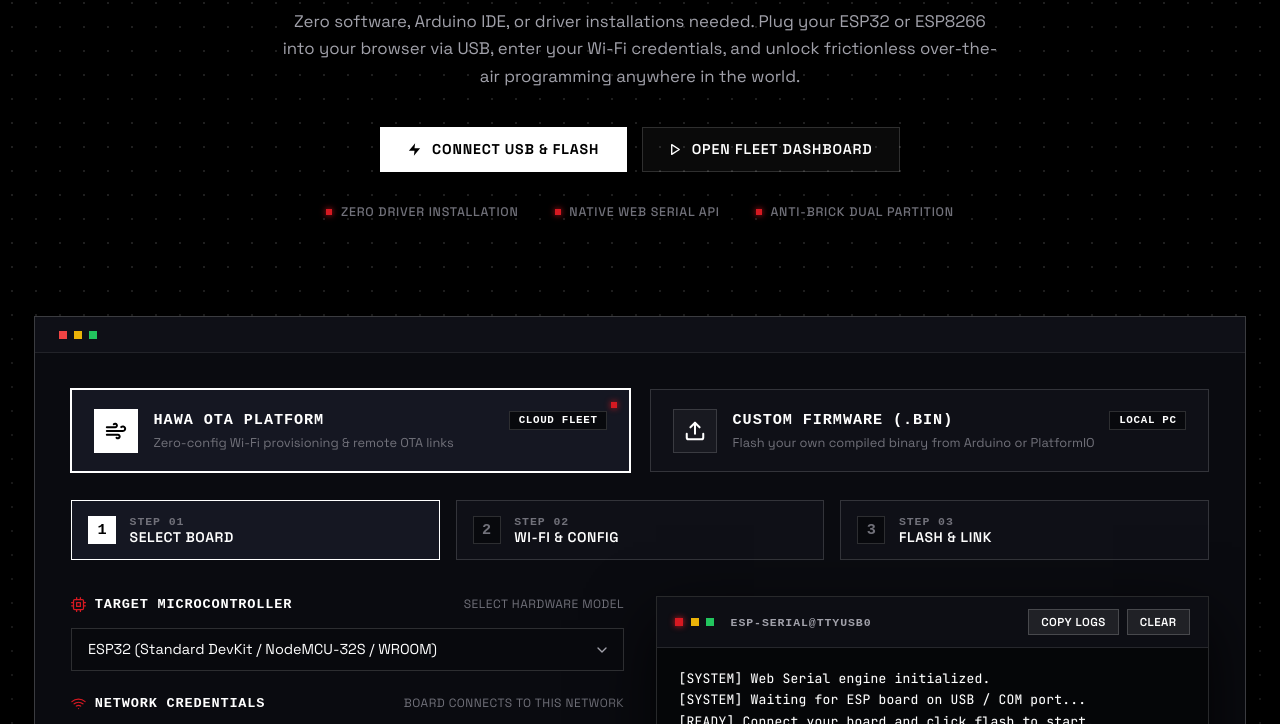
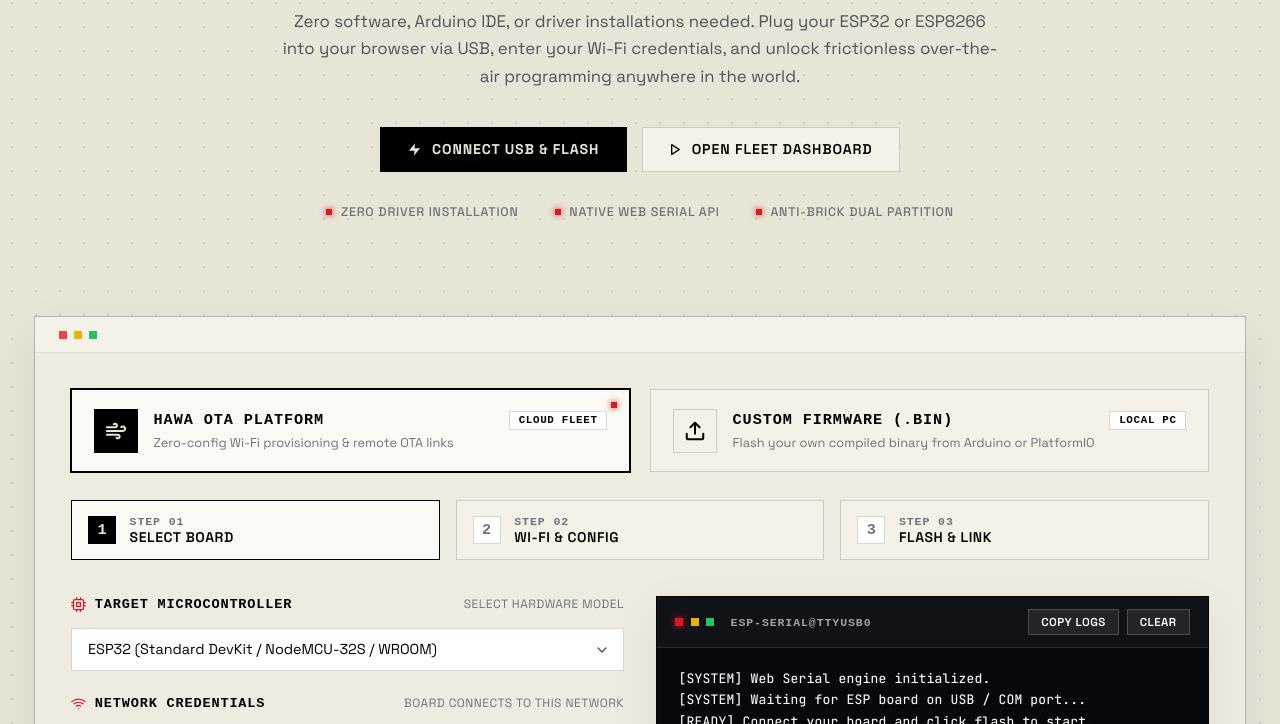
Before and after one commit to sakshyambastakoti/HAWA, a website: page public/flash.html in a window 1280 px wide. Shown: the part 513-1237 px from the top of the page. Drawn offline with Linux system fonts and the light colour scheme; no server answers; a web font is replaced by a local one.

```diff
--- a/public/css/dashboard.css
+++ b/public/css/dashboard.css
@@ -642,25 +642,25 @@
 
 /* Light Theme Overrides for Dashboard */
 [data-theme="light"] {
-  --bg-primary: #f5f5f7;
-  --bg-secondary: #ffffff;
-  --bg-card: #ffffff;
-  --bg-card-hover: #fafafa;
-  --border-color: rgba(0, 0, 0, 0.12);
+  --bg-primary: #e7e5d6;
+  --bg-secondary: #eeece1;
+  --bg-card: #f4f2e8;
+  --bg-card-hover: #faf9f3;
+  --border-color: rgba(0, 0, 0, 0.14);
   --border-glow: rgba(0, 0, 0, 0.25);
   --text-main: #000000;
   --text-muted: #52525b;
 }
 
 [data-theme="light"] body {
-  background-color: #f5f5f7;
-  background-image: radial-gradient(rgba(0, 0, 0, 0.08) 1px, transparent 1px);
+  background-color: #e7e5d6;
+  background-image: radial-gradient(rgba(0, 0, 0, 0.09) 1px, transparent 1px);
   background-size: 24px 24px;
 }
 
 [data-theme="light"] .navbar {
-  background: rgba(245, 245, 247, 0.9);
-  border-bottom: 1px solid rgba(0, 0, 0, 0.12);
+  background: rgba(231, 229, 214, 0.94);
+  border-bottom: 1px solid rgba(0, 0, 0, 0.14);
 }
 
 [data-theme="light"] .logo-text h1 {
--- a/public/css/flasher.css
+++ b/public/css/flasher.css
@@ -69,10 +69,10 @@
    NOTHING OS LIGHT THEME (White Edition)
    ========================================================= */
 [data-theme="light"] {
-  --bg-page: #f5f5f7;
-  --bg-surface: #ffffff;
-  --bg-card: #ffffff;
-  --bg-card-elevated: #fafafa;
+  --bg-page: #e7e5d6;
+  --bg-surface: #eeece1;
+  --bg-card: #f4f2e8;
+  --bg-card-elevated: #faf9f3;
   --bg-input: #ffffff;
 
   --border-subtle: rgba(0, 0, 0, 0.08);
@@ -87,17 +87,17 @@
   --text-subtle: #71717a;
 
   --btn-primary-bg: #000000;
-  --btn-primary-text: #ffffff;
+  --btn-primary-text: #e7e5d6;
   --btn-primary-hover: #27272a;
 
-  --btn-secondary-bg: #ffffff;
+  --btn-secondary-bg: #f4f2e8;
   --btn-secondary-border: rgba(0, 0, 0, 0.22);
   --btn-secondary-text: #000000;
 
   --nothing-red: #d71921;
   --nothing-red-glow: rgba(215, 25, 33, 0.35);
 
-  --dot-matrix-color: rgba(0, 0, 0, 0.09);
+  --dot-matrix-color: rgba(0, 0, 0, 0.1);
 
   --terminal-bg: #07080c;
   --terminal-header-bg: #111218;
@@ -107,7 +107,7 @@
 
   --shadow-sm: 0 2px 8px rgba(0, 0, 0, 0.04);
   --shadow-md: 0 8px 24px rgba(0, 0, 0, 0.08);
-  --shadow-frame: 0 20px 48px rgba(0, 0, 0, 0.1);
+  --shadow-frame: 0 20px 48px rgba(0, 0, 0, 0.08);
 }
 
 * {
@@ -155,7 +155,7 @@
   background: rgba(0, 0, 0, 0.88);
 }
 [data-theme="light"] .site-header {
-  background: rgba(245, 245, 247, 0.9);
+  background: rgba(231, 229, 214, 0.94);
 }
 
 .nav-container {
--- a/public/flash.html
+++ b/public/flash.html
@@ -8,10 +8,10 @@
   <link rel="preconnect" href="https://fonts.googleapis.com">
   <link rel="preconnect" href="https://fonts.gstatic.com" crossorigin>
   <link href="https://fonts.googleapis.com/css2?family=Doto:wght@300;400;600;700;800;900&family=Space+Grotesk:wght@400;500;600;700&family=JetBrains+Mono:ital,wght@0,300;0,400;0,500;0,600;0,700;1,400&display=swap" rel="stylesheet">
-  <link rel="stylesheet" href="/css/flasher.css?v=5">
+  <link rel="stylesheet" href="/css/flasher.css?v=6">
   <script>
     (function() {
-      const saved = localStorage.getItem('hawa_theme') || 'dark';
+      const saved = localStorage.getItem('hawa_theme') || 'light';
       document.documentElement.setAttribute('data-theme', saved);
     })();
   </script>
@@ -764,7 +764,7 @@
       }
     }
 
-    const currentTheme = localStorage.getItem('hawa_theme') || 'dark';
+    const currentTheme = localStorage.getItem('hawa_theme') || 'light';
     applyTheme(currentTheme);
 
     if (themeToggleBtn) {
--- a/public/js/dashboard.js
+++ b/public/js/dashboard.js
@@ -27,7 +27,7 @@
   }
 }
 
-const currentTheme = localStorage.getItem('hawa_theme') || 'dark';
+const currentTheme = localStorage.getItem('hawa_theme') || 'light';
 applyTheme(currentTheme);
 
 if (themeToggleBtn) {
```
Also changed, not shown: public/index.html (+2 -2 lines).
